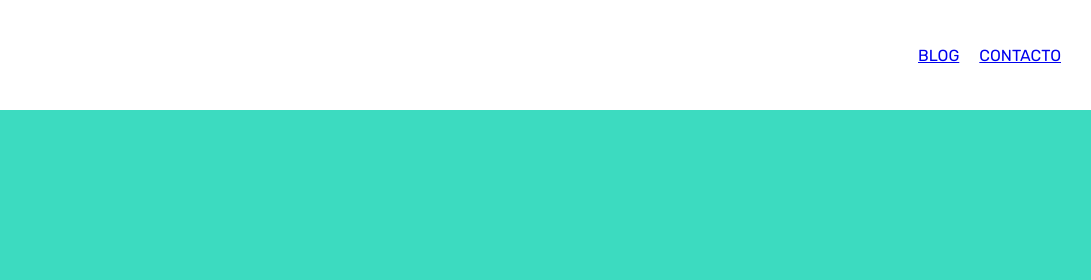
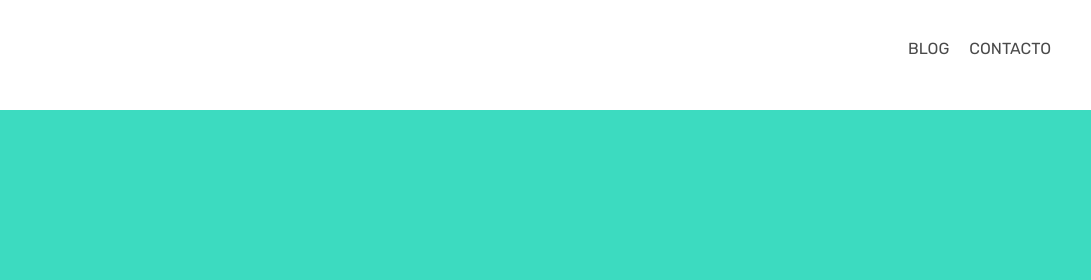
Before and after one commit to Adalab/modulo-1-evaluacion-intermedia-iscasaban, a plain HTML site: page index.html in a window 1280 px wide. Shown: the top 280 px of the page, 189-1280 px from the left. Drawn offline with Linux system fonts and the light colour scheme.

Commit message:
File path updated. CSS stylesheet order changed. Added tag title& nav to header. h1 updated with capitalize. Erased styles repeated in mediaqueries. Link padding updated

```diff
--- a/css/styles.css
+++ b/css/styles.css
@@ -32,12 +32,13 @@
   display: flex;
 }
 .menu-item {
-  font-family: rubik, sans-serif;
+  font-family: "Rubik", sans-serif;
   color: var(--menu-text);
   text-transform: uppercase;
   font-size: 16px;
-  padding-right: 20px;
-  margin-bottom: 13px;
+  padding-left: 10px;
+  padding-right: 10px;
+  padding-bottom: 13px;
 }
 .link {
   text-decoration: none;
@@ -53,17 +54,13 @@
   color: var(--main-text);
   font-family: "Rubik", sans-serif;
   text-align: center;
+  text-transform: capitalize;
   font-size: 30px;
   width: 200px;
 }
 @media all and (min-width: 768px) {
   .header {
     box-sizing: border-box;
-    position: fixed;
-    z-index: 200;
-    top: 0;
-    /* height: 101px; */
-    display: flex;
     flex-direction: row;
     justify-content: space-between;
     padding-right: 30px;
@@ -74,16 +71,14 @@
     margin-bottom: 20px;
   }
   .menu {
-    display: flex;
     flex-direction: row;
   }
   .menu-item {
-    padding-right: 0;
-    padding-left: 20px;
+    padding-right: 10px;
+    padding-left: 10px;
     margin-bottom: 0px;
   }
   .title {
     font-size: 40px;
-    width: 200px;
   }
 }
--- a/index.html
+++ b/index.html
@@ -6,27 +6,31 @@
     <meta http-equiv="X-UA-Compatible" content="IE=edge">
     <meta name="viewport" content="width=device-width, initial-scale=1.0">
     <title>Evaluación intermedia iscasaban</title>
-    <link rel="stylesheet" href="css/styles.css">
     <link rel="preconnect" href="https://fonts.gstatic.com">
     <link href="https://fonts.googleapis.com/css2?
 family=Rubik:wght@400;700&display=swap" rel="stylesheet">
+    <link rel="stylesheet" href="./css/styles.css">
 </head>
 
 <body class="body">
     <header class="header">
         <div class="logo">
-            <a href="https://adalab.es/" target="_blank"><img src="./img/adalab-logo-155x61.png" alt="Logo Adalab"></a>
+            <a href="https://adalab.es/" target="_blank"><img title="Adalab" src="./img/adalab-logo-155x61.png"
+                    alt="Logo Adalab"></a>
         </div>
-        <div class="menu-header">
+
+        <nav class="menu-header">
             <ul class="menu">
-                <li class="menu-item link"><a href="https://adalab.es/blog/" target="_blank">Blog</a></li>
-                <li class="menu-item link"><a href="https://adalab.es/contacto/" target="_blank">Contacto</a>
+                <li class="menu-item"><a class="link" href="https://adalab.es/blog/" title="Blog de Adalab"
+                        target="_blank">Blog</a></li>
+                <li class="menu-item link"><a class="link" href="https://adalab.es/contacto/"
+                        title="Contacta con Adalab" target="_blank">Contacto</a>
                 </li>
             </ul>
-        </div>
+        </nav>
     </header>
     <main class="main">
-        <h1 class="title">Creando Diversidad Digital</h1>
+        <h1 class="title">creando diversidad digital</h1>
     </main>
 </body>
 
```
